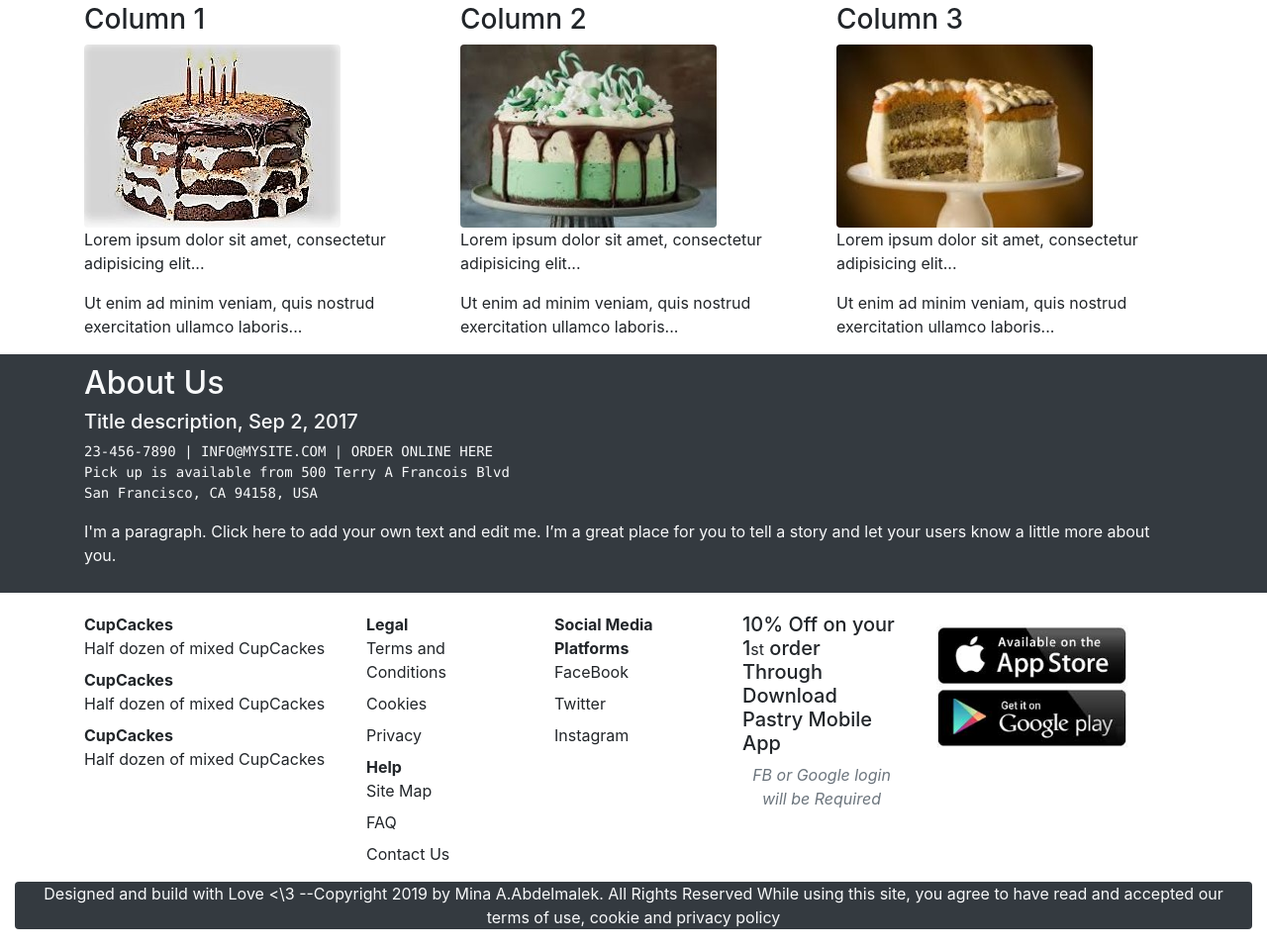
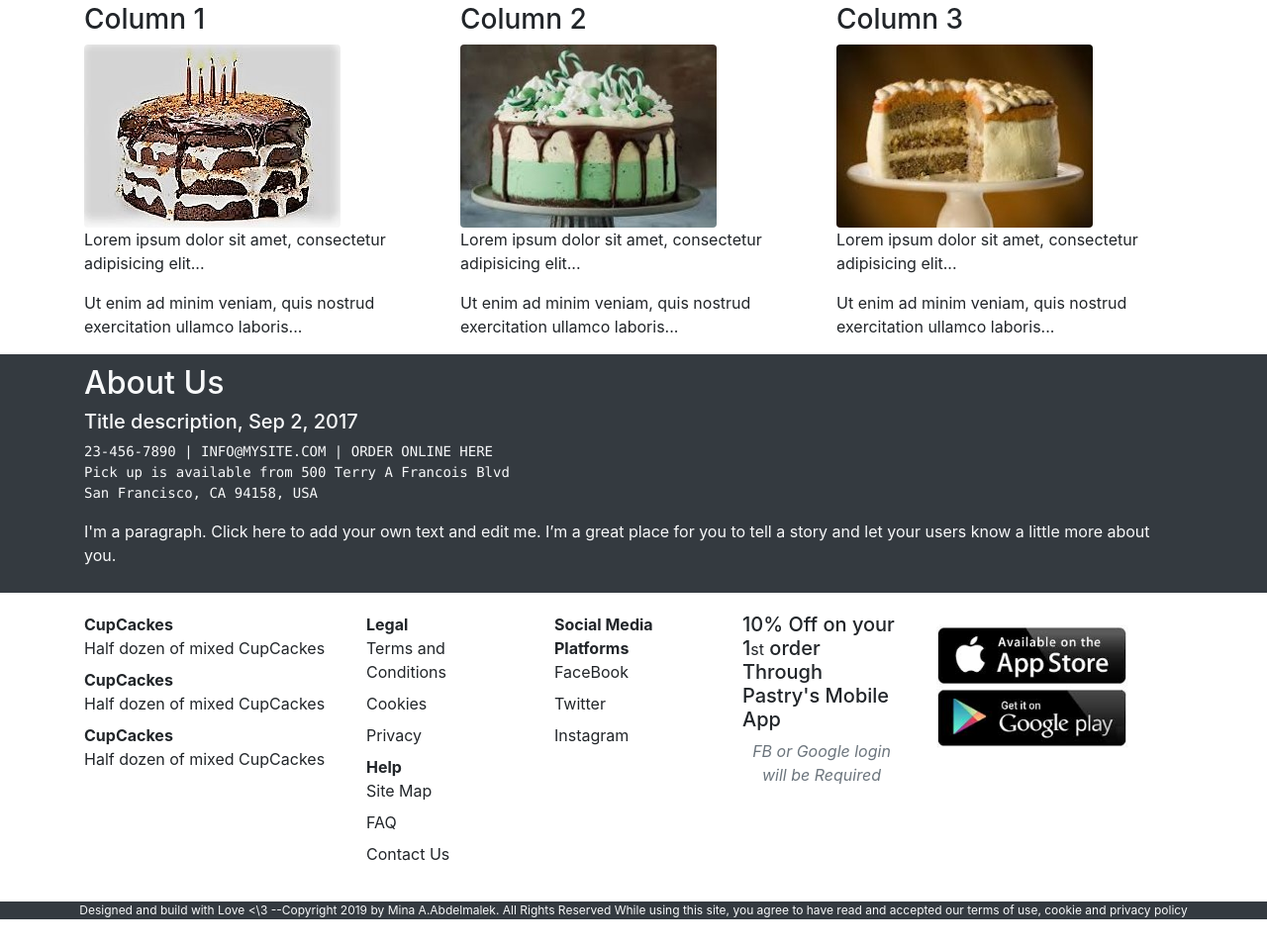
Before and after one commit to MinaAdelRizk/Pastry, a plain HTML site: page index.html in a window 1280 px wide. Shown: the part 1033-1992 px from the top of the page at 99% size. After the commit the page ends 1962 px from the top, so only its background shows below. Drawn offline with nearby package versions, Linux system fonts and the light colour scheme.

Commit message:
CopyRight, minimizing the footer fornt

```diff
--- a/index.html
+++ b/index.html
@@ -251,19 +251,18 @@ San Francisco, CA 94158, USA</pre>
               </dl>
             </div>
             <div class="col-sm-2 text-left">
-              <h5>10% Off on your 1<small>st</small> order Through Download Pastry Mobile App</h5>
+                <h5>10% Off on your 1<small>st</small> order Through Pastry's Mobile App</h5>
                 <p class="font-italic text-secondary text-center">FB or Google login will be Required</p>
             </div>
             <div class="col-sm-3">
-              <a href="#"><img class="rounded" src="img/appStore.jpg"/ style="max-height:150px;"></a>
+                <a href="#"><img class="rounded" src="img/appStore.jpg"/ style="max-height:150px;"></a>
             </div>
           </div>
-
-    </div>
-
+        </div>
+      </div>
 <!-- CopyRight -->
-    <div class="container-fluid bg-dark rounded mx-auto d-block">
-      <p class="text-center text-light">
+    <div class="container-fluid bg-dark d-block" style="margin-bottom: 0px; font-size: 12px;">
+      <p class="text-center text-light" style="margin-bottom:0px;">
         Designed and build with Love <\3  --Copyright 2019 by Mina A.Abdelmalek. All Rights Reserved While using this site, you agree to have read and accepted our terms of use, cookie and privacy policy
       </p>
     </div>
```
